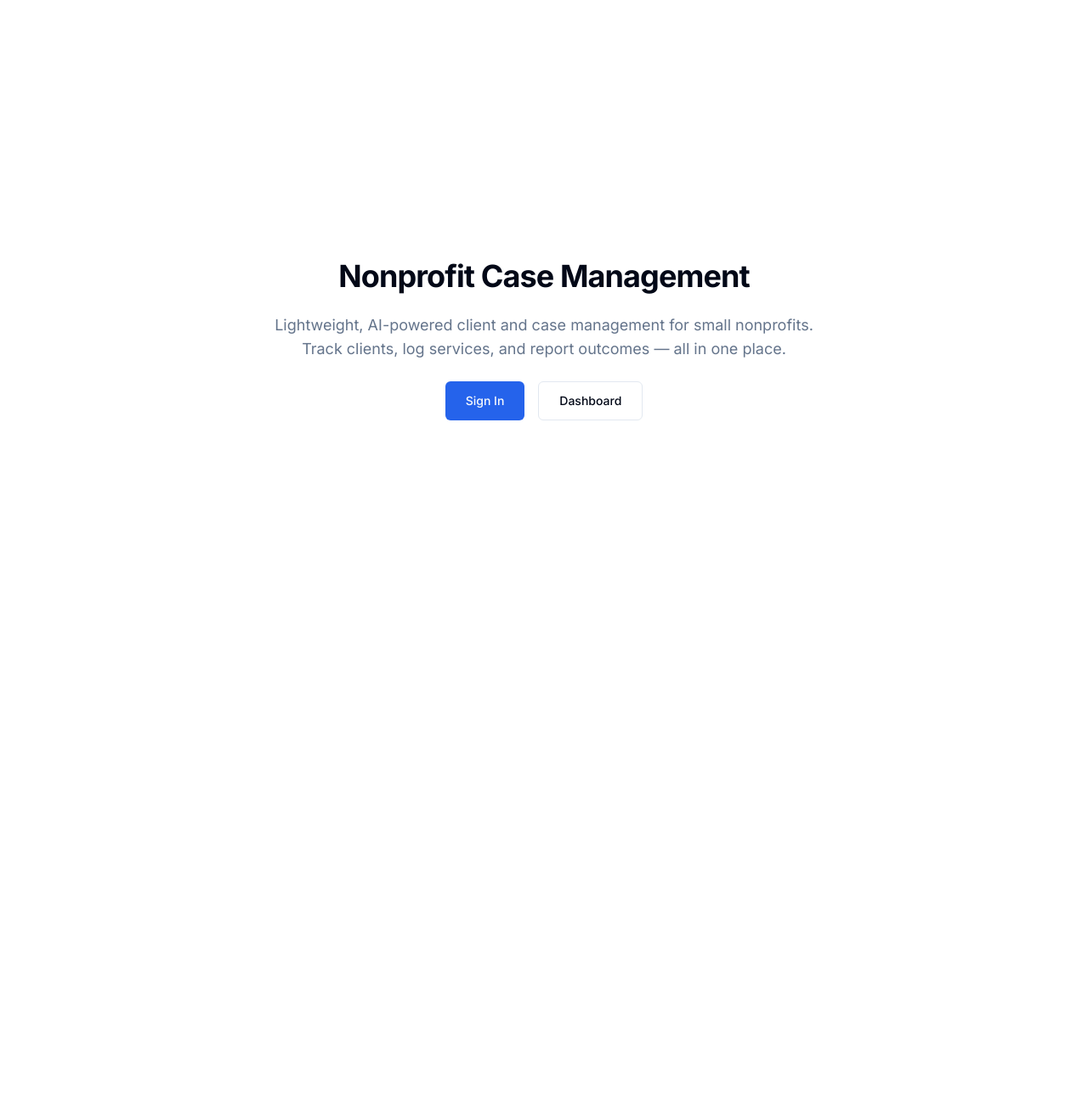
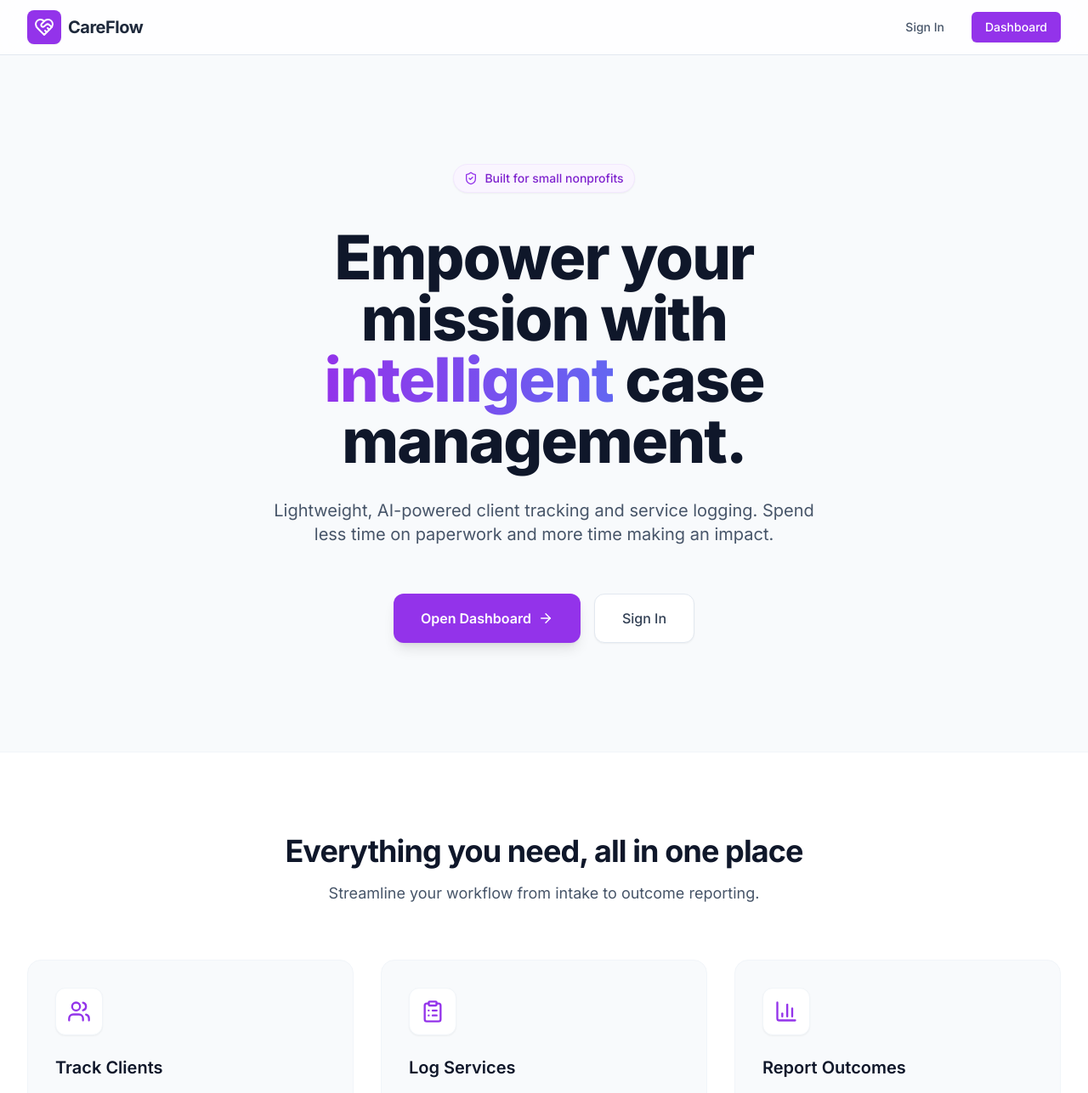
Before and after one commit to GitCat8383/Opportunity-Hack-26, a Next.js app in the folder frontend/: page / in a window 1280 px wide. Shown: the top 1287 px of the page at 85% size. Before the commit the page ends 800 px from the top, so only its background shows below. Built offline with nearby package versions, Linux system fonts and the light colour scheme.

Commit message:
redesign landing page

```diff
--- a/frontend/src/app/page.tsx
+++ b/frontend/src/app/page.tsx
@@ -1,32 +1,154 @@
 import Link from "next/link";
+import type { ReactNode } from "react";
+
+import {
+  ArrowRight,
+  BarChart3,
+  ClipboardList,
+  HeartHandshake,
+  ShieldCheck,
+  Users,
+} from "lucide-react";
 
 export default function Home() {
   return (
-    <main className="flex min-h-screen flex-col items-center justify-center p-8">
-      <div className="text-center space-y-6 max-w-2xl">
-        <h1 className="text-4xl font-bold tracking-tight">
-          Nonprofit Case Management
-        </h1>
-        <p className="text-lg text-muted-foreground">
-          Lightweight, AI-powered client and case management for small
-          nonprofits. Track clients, log services, and report outcomes — all in
-          one place.
-        </p>
-        <div className="flex gap-4 justify-center">
+    <div className="min-h-screen bg-slate-50 text-slate-900 selection:bg-purple-200">
+      <nav className="sticky top-0 z-50 border-b border-slate-200 bg-white/80 backdrop-blur-md">
+        <div className="mx-auto flex h-16 max-w-7xl items-center justify-between px-4 sm:px-6 lg:px-8">
+          <div className="flex items-center gap-2">
+            <div className="rounded-lg bg-purple-600 p-2 text-white shadow-sm">
+              <HeartHandshake size={24} />
+            </div>
+            <span className="text-xl font-bold tracking-tight text-slate-800">
+              CareFlow
+            </span>
+          </div>
+
+          <div className="flex gap-4">
             <Link
               href="/login"
-            className="inline-flex items-center justify-center rounded-md bg-primary px-6 py-3 text-sm font-medium text-primary-foreground hover:bg-primary/90 transition"
+              className="hidden px-4 py-2 text-sm font-medium text-slate-600 transition-colors hover:text-slate-900 sm:block"
             >
               Sign In
             </Link>
             <Link
               href="/dashboard"
-            className="inline-flex items-center justify-center rounded-md border border-input bg-background px-6 py-3 text-sm font-medium hover:bg-accent hover:text-accent-foreground transition"
+              className="rounded-md bg-purple-600 px-4 py-2 text-sm font-medium text-white shadow-sm transition-colors hover:bg-purple-700"
             >
               Dashboard
             </Link>
           </div>
         </div>
+      </nav>
+
+      <main>
+        <section className="relative overflow-hidden pb-32 pt-20">
+          <div className="absolute left-1/2 top-0 -z-10 h-[500px] w-full max-w-3xl -translate-x-1/2 rounded-full bg-purple-100/50 blur-3xl opacity-60" />
+          <div className="absolute inset-x-0 top-0 -z-10 h-[420px] bg-gradient-to-b from-purple-50 via-slate-50 to-slate-50" />
+
+          <div className="relative z-10 mx-auto mt-12 max-w-7xl px-4 text-center sm:px-6 lg:px-8">
+            <div className="mx-auto max-w-3xl space-y-8">
+              <div className="mb-2 inline-flex items-center gap-2 rounded-full border border-purple-100 bg-purple-50 px-3 py-1.5 text-sm font-medium text-purple-700 shadow-sm">
+                <ShieldCheck size={16} className="text-purple-600" />
+                <span>Built for small nonprofits</span>
+              </div>
+
+              <h1 className="text-5xl font-extrabold leading-[1.1] tracking-tight text-slate-900 md:text-6xl lg:text-7xl">
+                Empower your mission with{" "}
+                <span className="bg-gradient-to-r from-purple-600 to-indigo-500 bg-clip-text text-transparent">
+                  intelligent
+                </span>{" "}
+                case management.
+              </h1>
+
+              <p className="mx-auto max-w-2xl text-lg leading-relaxed text-slate-600 md:text-xl">
+                Lightweight, AI-powered client tracking and service logging.
+                Spend less time on paperwork and more time making an impact.
+              </p>
+
+              <div className="flex flex-col justify-center gap-4 pt-6 sm:flex-row">
+                <Link
+                  href="/dashboard"
+                  className="inline-flex items-center justify-center gap-2 rounded-xl bg-purple-600 px-8 py-4 text-base font-semibold text-white shadow-lg transition-all hover:-translate-y-0.5 hover:bg-purple-700 hover:shadow-purple-600/20"
+                >
+                  Open Dashboard
+                  <ArrowRight size={18} />
+                </Link>
+                <Link
+                  href="/login"
+                  className="inline-flex items-center justify-center rounded-xl border border-slate-200 bg-white px-8 py-4 text-base font-medium text-slate-700 shadow-sm transition-all hover:border-slate-300 hover:bg-slate-50"
+                >
+                  Sign In
+                </Link>
+              </div>
+            </div>
+          </div>
+        </section>
+
+        <section className="border-t border-slate-100 bg-white py-24">
+          <div className="mx-auto max-w-7xl px-4 sm:px-6 lg:px-8">
+            <div className="mx-auto mb-16 max-w-2xl text-center">
+              <h2 className="text-3xl font-bold tracking-tight text-slate-900 md:text-4xl">
+                Everything you need, all in one place
+              </h2>
+              <p className="mt-4 text-lg text-slate-600">
+                Streamline your workflow from intake to outcome reporting.
+              </p>
+            </div>
+
+            <div className="grid gap-8 md:grid-cols-3">
+              <FeatureCard
+                icon={<Users size={28} />}
+                title="Track Clients"
+                description="Maintain comprehensive client profiles, history, and notes securely. Access the information you need instantly."
+              />
+              <FeatureCard
+                icon={<ClipboardList size={28} />}
+                title="Log Services"
+                description="Easily record services provided, track attendance, and manage case notes with AI-assisted data entry."
+              />
+              <FeatureCard
+                icon={<BarChart3 size={28} />}
+                title="Report Outcomes"
+                description="Generate accurate, presentation-ready reports for grantmakers and stakeholders with just a few clicks."
+              />
+            </div>
+          </div>
+        </section>
       </main>
+
+      <footer className="border-t border-slate-800 bg-slate-900 py-12 text-slate-400">
+        <div className="mx-auto flex max-w-7xl flex-col items-center justify-between gap-4 px-4 sm:px-6 md:flex-row lg:px-8">
+          <div className="flex items-center gap-2 text-slate-200">
+            <HeartHandshake size={24} className="text-purple-500" />
+            <span className="text-xl font-semibold tracking-tight">CareFlow</span>
+          </div>
+          <p className="text-sm">
+            &copy; {new Date().getFullYear()} CareFlow Nonprofit Solutions. All
+            rights reserved.
+          </p>
+        </div>
+      </footer>
+    </div>
   );
 }
+
+function FeatureCard({
+  icon,
+  title,
+  description,
+}: {
+  icon: ReactNode;
+  title: string;
+  description: string;
+}) {
+  return (
+    <div className="group rounded-2xl border border-slate-100 bg-slate-50 p-8 transition-all hover:-translate-y-1 hover:shadow-xl hover:shadow-slate-200/50">
+      <div className="mb-6 flex h-14 w-14 items-center justify-center rounded-xl border border-slate-100 bg-white text-purple-600 shadow-sm transition-all duration-300 group-hover:scale-110 group-hover:bg-purple-600 group-hover:text-white">
+        {icon}
+      </div>
+      <h3 className="mb-3 text-xl font-semibold text-slate-900">{title}</h3>
+      <p className="leading-relaxed text-slate-600">{description}</p>
+    </div>
+  );
+}
```
Also changed, not shown: 2 other files (tests, documents, lock files or other folders). Lines whose indentation alone changed are shown as unchanged.
